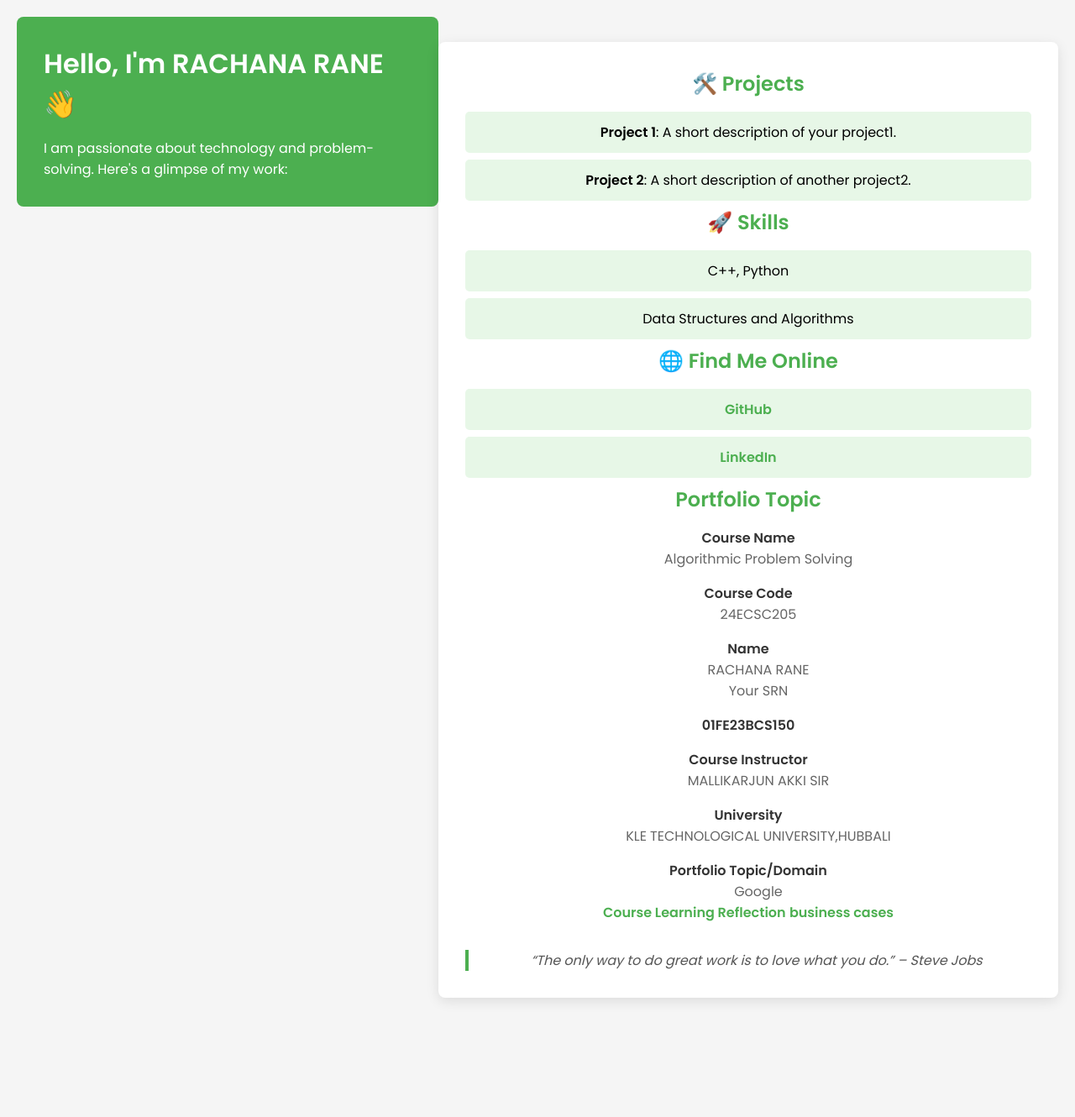
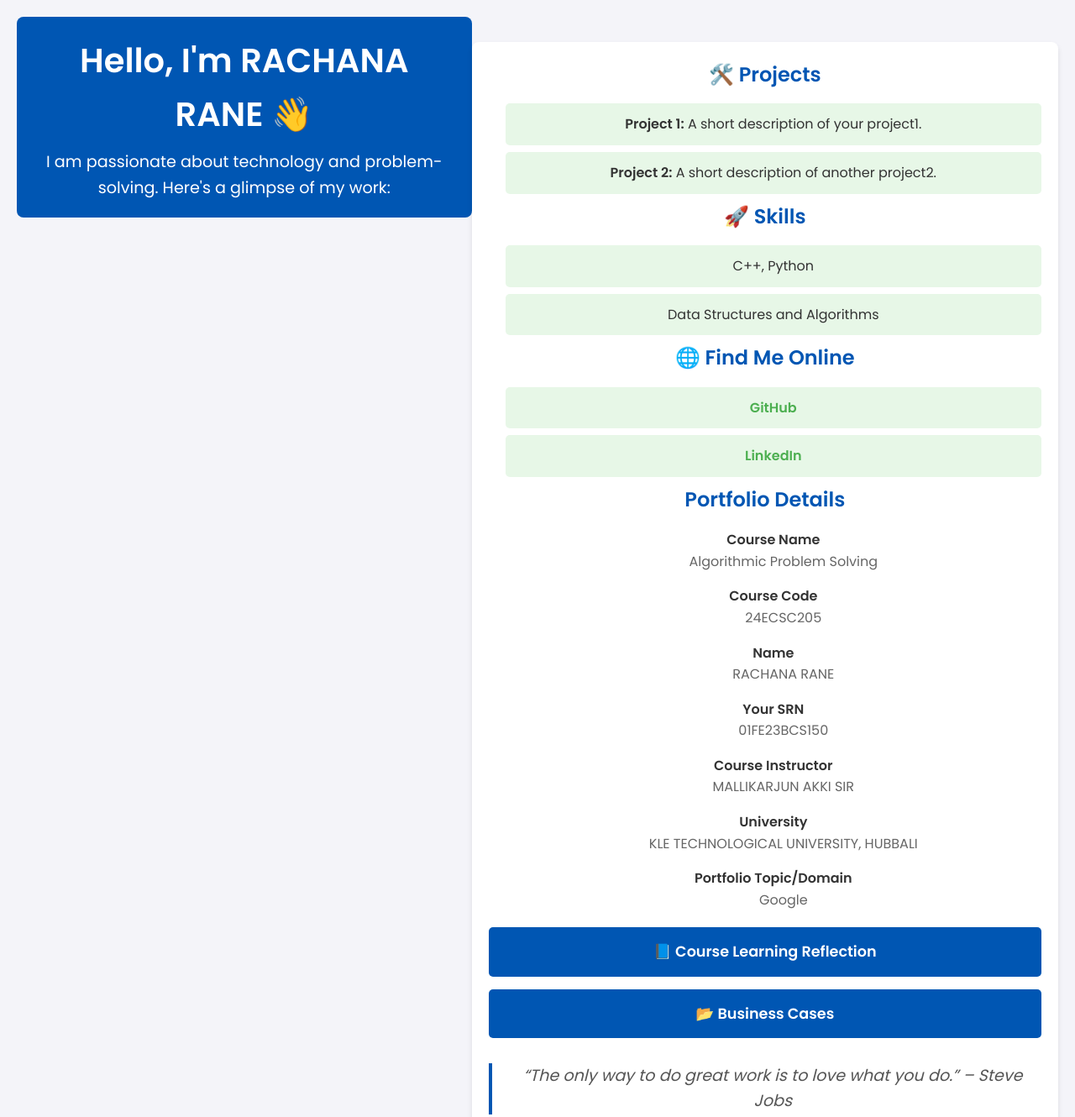
Before and after one commit to Rachanarane25/portfolio.github.io, a plain HTML site: page index.html in a window 1280 px wide. Shown: the top 1330 px of the page at 84% size. Before the commit the page ends 1208 px from the top, so only its background shows below. Drawn offline with Linux system fonts and the light colour scheme.

Commit message:
Update index.html

```diff
--- a/index.html
+++ b/index.html
@@ -6,6 +6,90 @@
     <title>Portfolio</title>
     <link rel="stylesheet" href="style.css">
     <link href="https://fonts.googleapis.com/css2?family=Poppins:wght@300;400;600&display=swap" rel="stylesheet">
+    <style>
+        /* Styling for the entire body */
+        body {
+            font-family: 'Poppins', sans-serif;
+            line-height: 1.6;
+            margin: 0;
+            padding: 20px;
+            background-color: #f4f4f9;
+            color: #333;
+        }
+
+        /* Header styles */
+        header {
+            text-align: center;
+            padding: 20px;
+            background-color: #0056b3;
+            color: white;
+        }
+
+        header h1 {
+            font-size: 2.5rem;
+            margin-bottom: 10px;
+        }
+
+        header p {
+            font-size: 1.2rem;
+            margin: 0;
+        }
+
+        /* Section styles */
+        section {
+            max-width: 800px;
+            margin: 30px auto;
+            background: white;
+            padding: 20px;
+            border-radius: 8px;
+            box-shadow: 0 4px 6px rgba(0, 0, 0, 0.1);
+        }
+
+        h2 {
+            margin-bottom: 15px;
+            color: #0056b3;
+        }
+
+        ul, dl {
+            margin-left: 20px;
+        }
+
+        /* Styling for tab buttons */
+        .tab-buttons {
+            display: flex;
+            flex-direction: column;
+            gap: 15px;
+            margin-top: 20px;
+        }
+
+        .tab-buttons a {
+            display: inline-block;
+            text-decoration: none;
+            text-align: center;
+            background-color: #0056b3;
+            color: white;
+            padding: 15px 20px;
+            border-radius: 5px;
+            font-size: 1.1rem;
+            font-weight: bold;
+            transition: background-color 0.3s ease, transform 0.2s ease;
+        }
+
+        .tab-buttons a:hover {
+            background-color: #003d82;
+            transform: translateY(-2px);
+        }
+
+        /* Blockquote styling */
+        blockquote {
+            margin-top: 30px;
+            font-size: 1.2rem;
+            font-style: italic;
+            color: #555;
+            border-left: 4px solid #0056b3;
+            padding-left: 15px;
+        }
+    </style>
 </head>
 <body>
     <header>
@@ -16,8 +100,8 @@
     <section>
         <h2>🛠️ Projects</h2>
         <ul>
-            <li><strong>Project 1</strong>: A short description of your project1.</li>
-            <li><strong>Project 2</strong>: A short description of another project2.</li>
+            <li><strong>Project 1:</strong> A short description of your project1.</li>
+            <li><strong>Project 2:</strong> A short description of another project2.</li>
         </ul>
 
         <h2>🚀 Skills</h2>
@@ -32,7 +116,7 @@
             <li><a href="https://linkedin.com/in/your-linkedin-profile" target="_blank">LinkedIn</a></li>
         </ul>
 
-        <h2>Portfolio Topic</h2>
+        <h2>Portfolio Details</h2>
         <dl>
             <dt>Course Name</dt>
             <dd>Algorithmic Problem Solving</dd>
@@ -43,25 +127,24 @@
             <dt>Name</dt>
             <dd>RACHANA RANE</dd>
 
-
-            <dd>Your SRN</dd>
-            <dt>01FE23BCS150</dt>
+            <dt>Your SRN</dt>
+            <dd>01FE23BCS150</dd>
 
             <dt>Course Instructor</dt>
             <dd>MALLIKARJUN AKKI SIR</dd>
 
             <dt>University</dt>
-            <dd>KLE TECHNOLOGICAL UNIVERSITY,HUBBALI</dd>
+            <dd>KLE TECHNOLOGICAL UNIVERSITY, HUBBALI</dd>
 
             <dt>Portfolio Topic/Domain</dt>
             <dd>Google</dd>
+        </dl>
 
-            <a href="course-learning-reflection.html">Course Learning Reflection</a>
-
-            <a href="business-cases.html">business cases</a>
-
-
-        </dl>
+        <!-- Tab Buttons -->
+        <div class="tab-buttons">
+            <a href="course-learning-reflection.html">📘 Course Learning Reflection</a>
+            <a href="business-cases.html">📂 Business Cases</a>
+        </div>
 
         <blockquote>“The only way to do great work is to love what you do.” – Steve Jobs</blockquote>
     </section>
```
